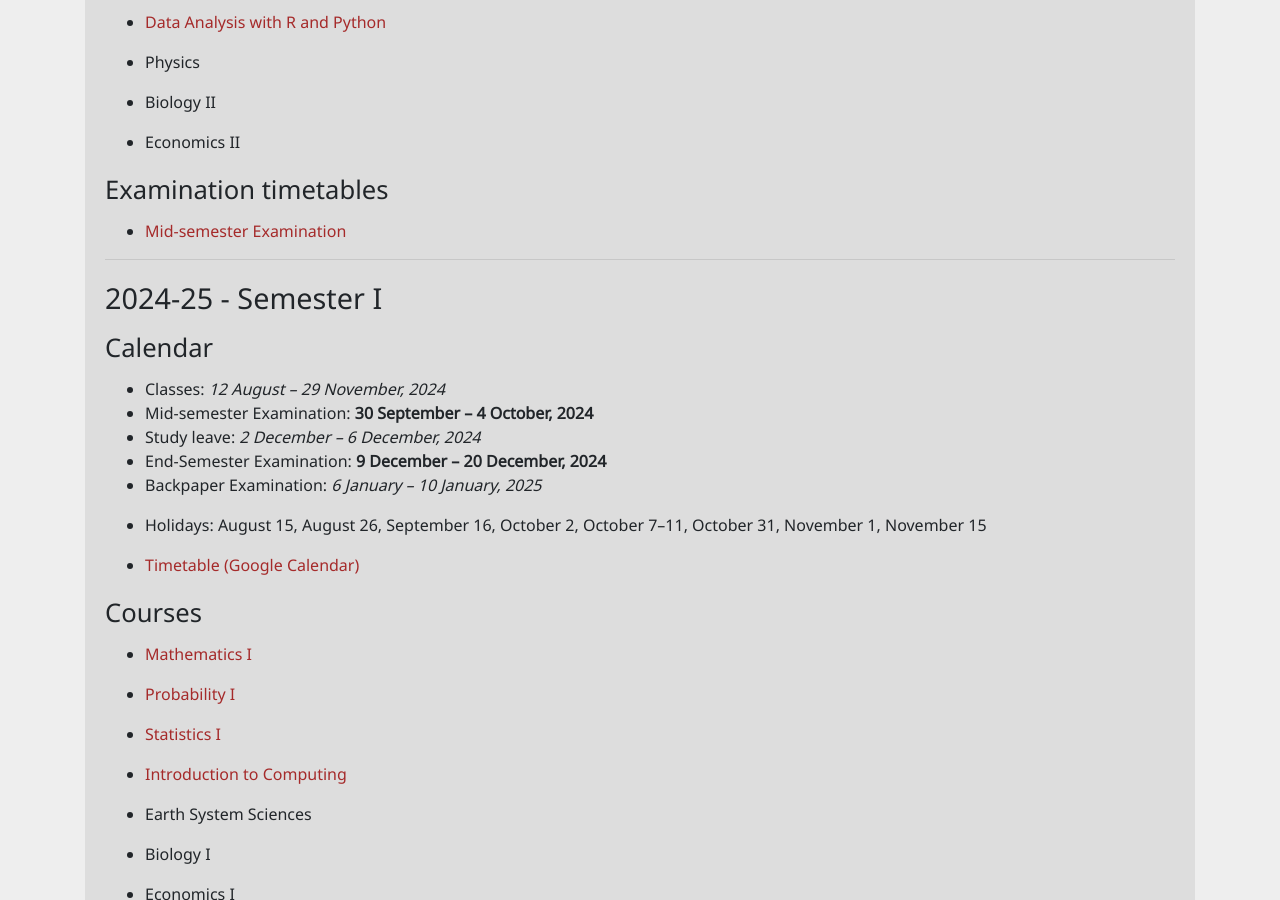
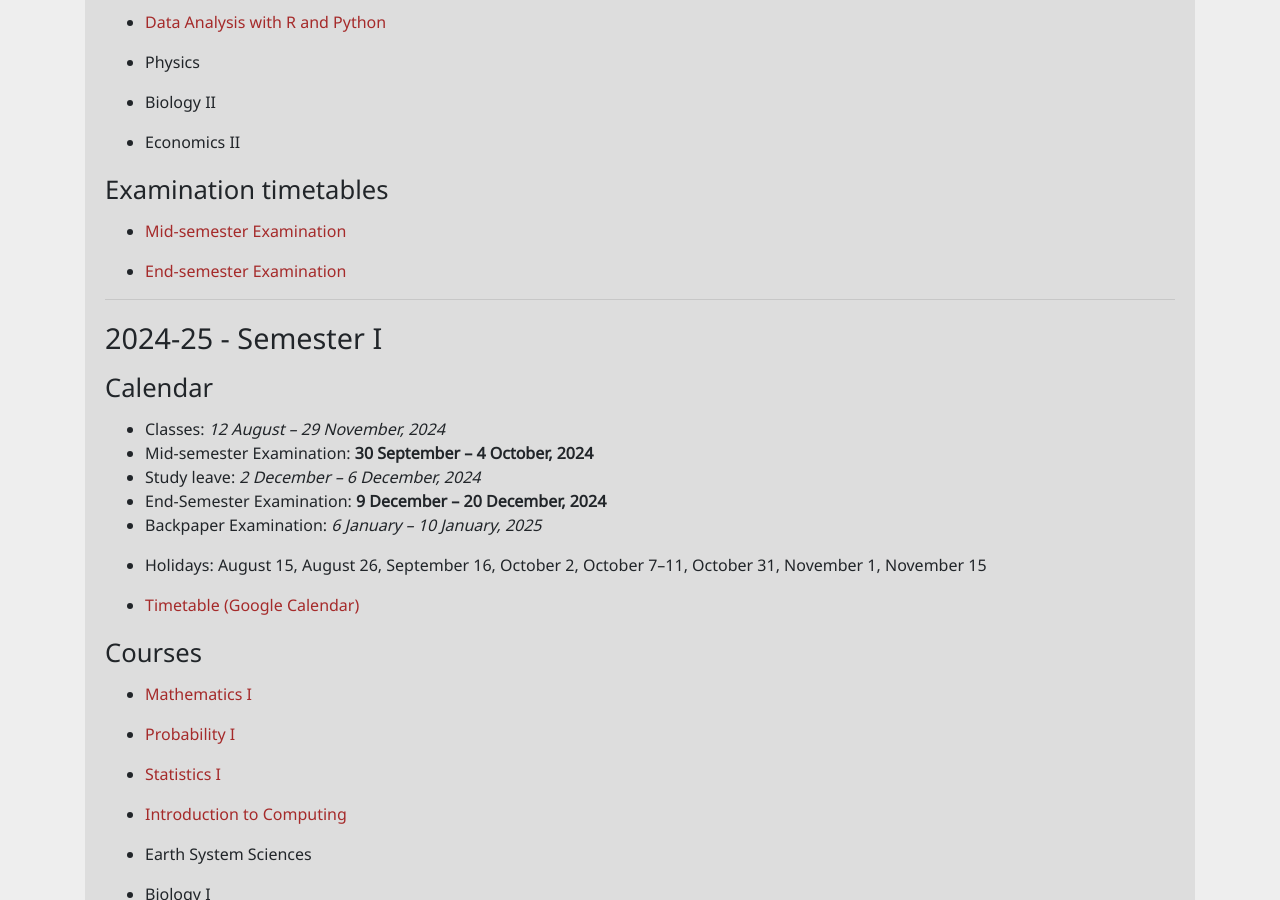
Before and after one commit to bsds-isi/bsds-isi.github.io, a Jekyll site: the page built from index.md, in a window 1280 px wide and 900 px high, scrolled down 827 px. Built offline with Jekyll 4.4.1, drawn with Linux system fonts in a browser that asks for light colours.

Commit message:
Update index.md

```diff
--- a/index.md
+++ b/index.md
@@ -55,6 +55,8 @@ statistics and probability. Learn more about the course
 
 * [Mid-semester Examination](documents/Sem2_midterm.pdf)
 
+* [End-semester Examination](documents/Final_schedule.pdf)
+
 * * *
 
 
```
